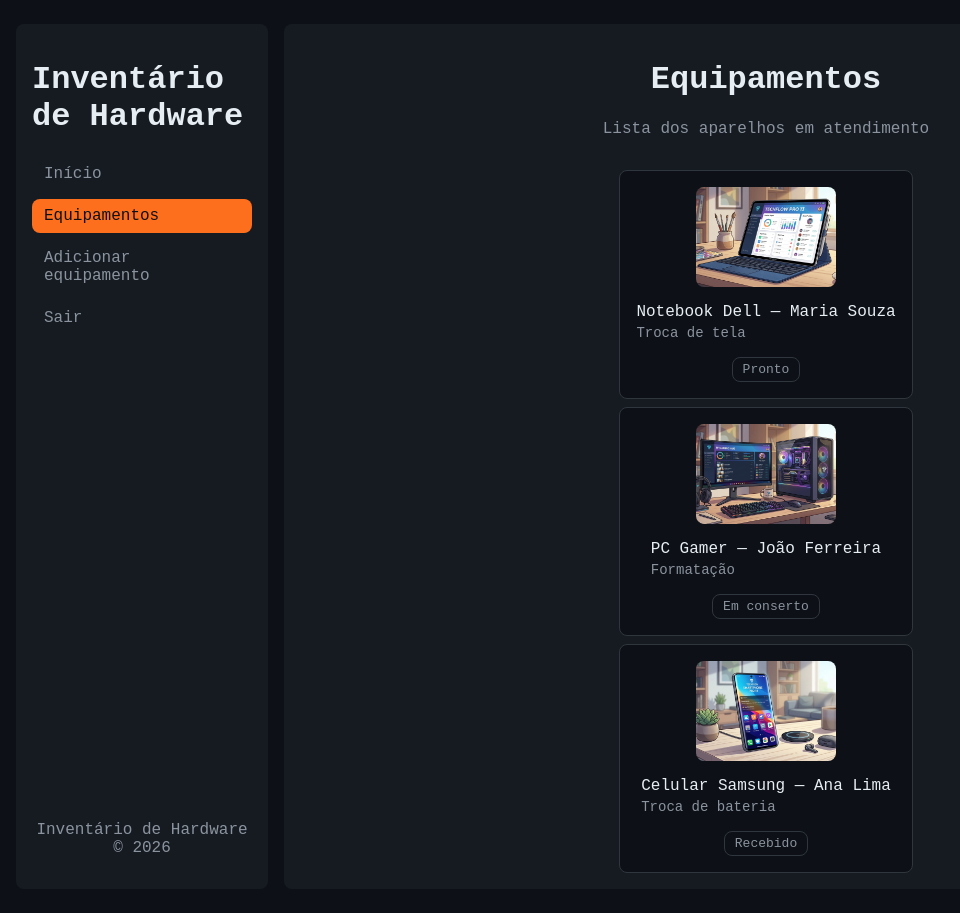
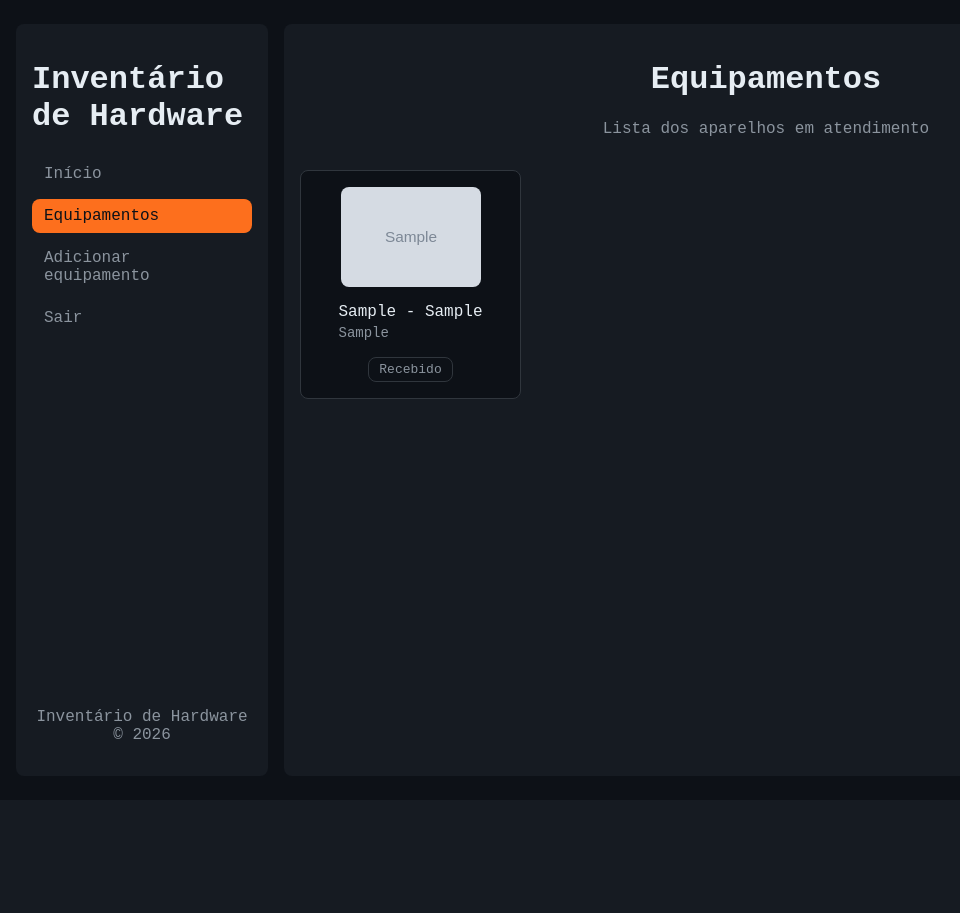
Before and after one commit to PedroPaivaSec/inventario-de-hardware, a PHP site: page /equipamentos.php in a window 1280 px wide. Shown: the whole page, without its empty margins (8-968 px from the left). After the commit the page ends 739 px from the top, so only its background shows below. Run offline with PHP 8.4, Linux system fonts and the light colour scheme; the visitor is signed in with stand-in values (Sample User, id 1); tables that the repository leaves empty hold one stand-in row (values such as "Sample post"); grey boxes marked "Sample" are stand-in pictures.

Commit message:
feat: Equipamentos listados na pagina de equipamentos de acordo com os itens adicionados

```diff
--- a/css/style.css
+++ b/css/style.css
@@ -160,8 +160,11 @@ input:focus {
 
 .equipment-list {
   display: grid;
-  grid-template-columns: repeat(auto-fit, minmax(240px, 1fr));
-  gap: calc(var(--space) / 2);
+  grid-template-columns: repeat(4, minmax(0, 280px));
+  grid-auto-rows: 1fr;
+  justify-content: center;
+  width: 100%;
+  gap: var(--space);
 }
 
 .equipment-item {
@@ -188,6 +191,8 @@ input:focus {
   flex-direction: column;
   gap: 4px;
   flex: 1;
+  min-width: 0;
+  overflow-wrap: anywhere;
 }
 
 .equipment-title {
@@ -207,3 +212,33 @@ input:focus {
   font-size: 13px;
   white-space: nowrap;
 }
+
+/* ------------Responsivo------------ */
+
+@media (max-width: 1149px) {
+  .equipment-list {
+    grid-template-columns: repeat(3, minmax(0, 280px));
+  }
+}
+
+@media (max-width: 939px) {
+  .equipment-list {
+    grid-template-columns: repeat(2, minmax(0, 280px));
+  }
+}
+
+@media (max-width: 720px) {
+  body {
+    flex-direction: column;
+  }
+
+  .sidebar {
+    width: auto;
+  }
+}
+
+@media (max-width: 479px) {
+  .equipment-list {
+    grid-template-columns: minmax(0, 280px);
+  }
+}
--- a/equipamentos.php
+++ b/equipamentos.php
@@ -46,39 +46,21 @@ try {
         </div>
         <?php if (empty($equip)) : ?>
             <p class='flash'>Nenhuma equipamento disponivel.</p>
-            <?php else :
-            foreach ($equip as $equipamento) : ?>
+            <?php else : ?>
                 <div class="equipment-list">
+            <?php foreach ($equip as $equipamento) : ?>
 
                     <div class="equipment-item">
-                        <img src="img/notebook.jpg" alt="Notebook Dell" class="equipment-photo">
+                        <img src="img/<?php echo htmlspecialchars($equipamento['imagem'], ENT_QUOTES, 'UTF-8'); ?>" alt="Notebook Dell" class="equipment-photo">
                         <div class="equipment-info">
-                            <span class="equipment-title">Notebook Dell — Maria Souza</span>
-                            <span class="equipment-desc">Troca de tela</span>
+                            <span class="equipment-title"><?php echo htmlspecialchars($equipamento['equipamento'], ENT_QUOTES, 'UTF-8') . " - " . htmlspecialchars($equipamento['cliente'], ENT_QUOTES, 'UTF-8'); ?></span>
+                            <span class="equipment-desc"><?php echo htmlspecialchars($equipamento['problema'], ENT_QUOTES, 'UTF-8'); ?></span>
                         </div>
-                        <span class="status">Pronto</span>
+                        <span class="status"><?php echo htmlspecialchars($equipamento['status'], ENT_QUOTES, 'UTF-8'); ?></span>
                     </div>
 
-                    <div class="equipment-item">
-                        <img src="img/pcgamer.jpg" alt="PC Gamer" class="equipment-photo">
-                        <div class="equipment-info">
-                            <span class="equipment-title">PC Gamer — João Ferreira</span>
-                            <span class="equipment-desc">Formatação</span>
-                        </div>
-                        <span class="status">Em conserto</span>
-                    </div>
-
-                    <div class="equipment-item">
-                        <img src="img/celular.jpg" alt="Celular Samsung" class="equipment-photo">
-                        <div class="equipment-info">
-                            <span class="equipment-title">Celular Samsung — Ana Lima</span>
-                            <span class="equipment-desc">Troca de bateria</span>
-                        </div>
-                        <span class="status">Recebido</span>
-                    </div>
-
+                    <?php endforeach; ?>
                 </div>
-            <?php endforeach; ?>
         <?php endif; ?>
     </main>
 
--- a/php/query.php
+++ b/php/query.php
@@ -25,7 +25,7 @@ function adicionarEquipamento(PDO $pdo, string $cliente, string $imagem, string
 
 function listarEquipamentos(PDO $pdo): array
 {
-    $query = "SELECT cliente, imagem, equipamento, problema FROM equipamentos";
+    $query = "SELECT cliente, imagem, equipamento, problema, status FROM equipamentos";
     $stmt = $pdo->prepare($query);
     $stmt->execute();
     $equip = $stmt->fetchAll();
```
Also changed, not shown: img/celular.jpg (deleted), img/notebook.jpg (deleted), img/pcgamer.jpg (deleted).
